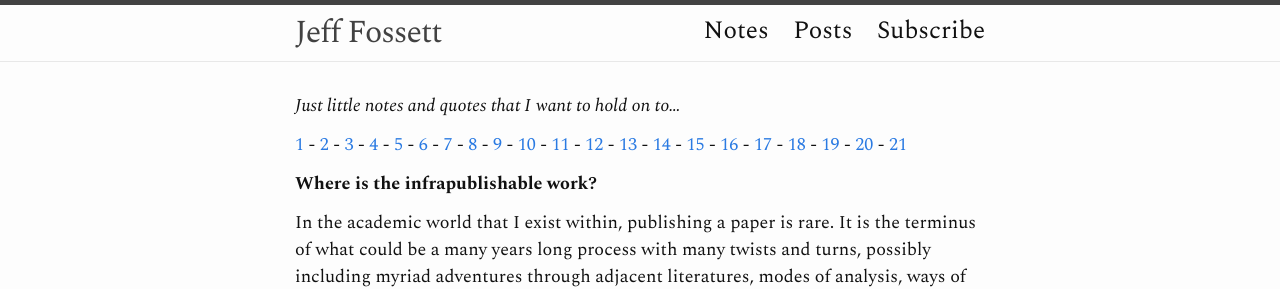
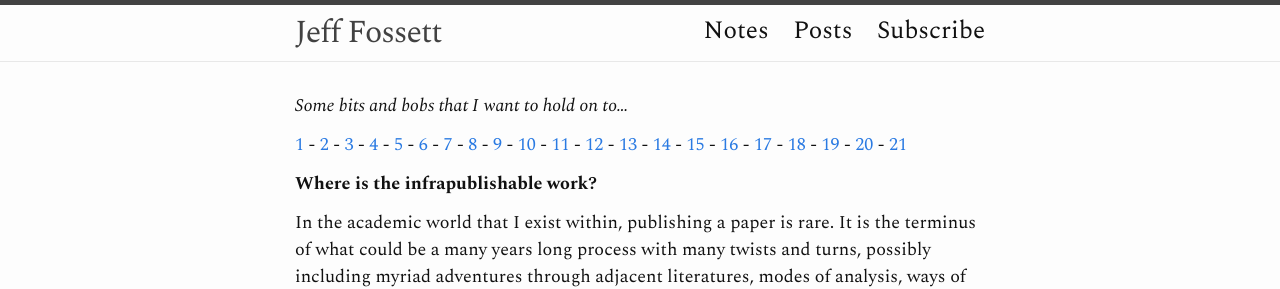
Before and after one commit to Fossj117/fossj117.github.io, a Jekyll site: the page built from notes.md, in a window 1280 px wide. Shown: the top 289 px of the page. Built offline with Jekyll 4.4.1, drawn with Linux system fonts in a browser that asks for light colours.

Commit message:
bits and bobs

```diff
--- a/notes.md
+++ b/notes.md
@@ -20,7 +20,7 @@ function displayNote(number) {
 }
 </script>
 
-*Just little notes and quotes that I want to hold on to...*
+*Some bits and bobs that I want to hold on to...*
 
 {% assign sorted_notes = site.notes | sort: "num" %}
 
```
